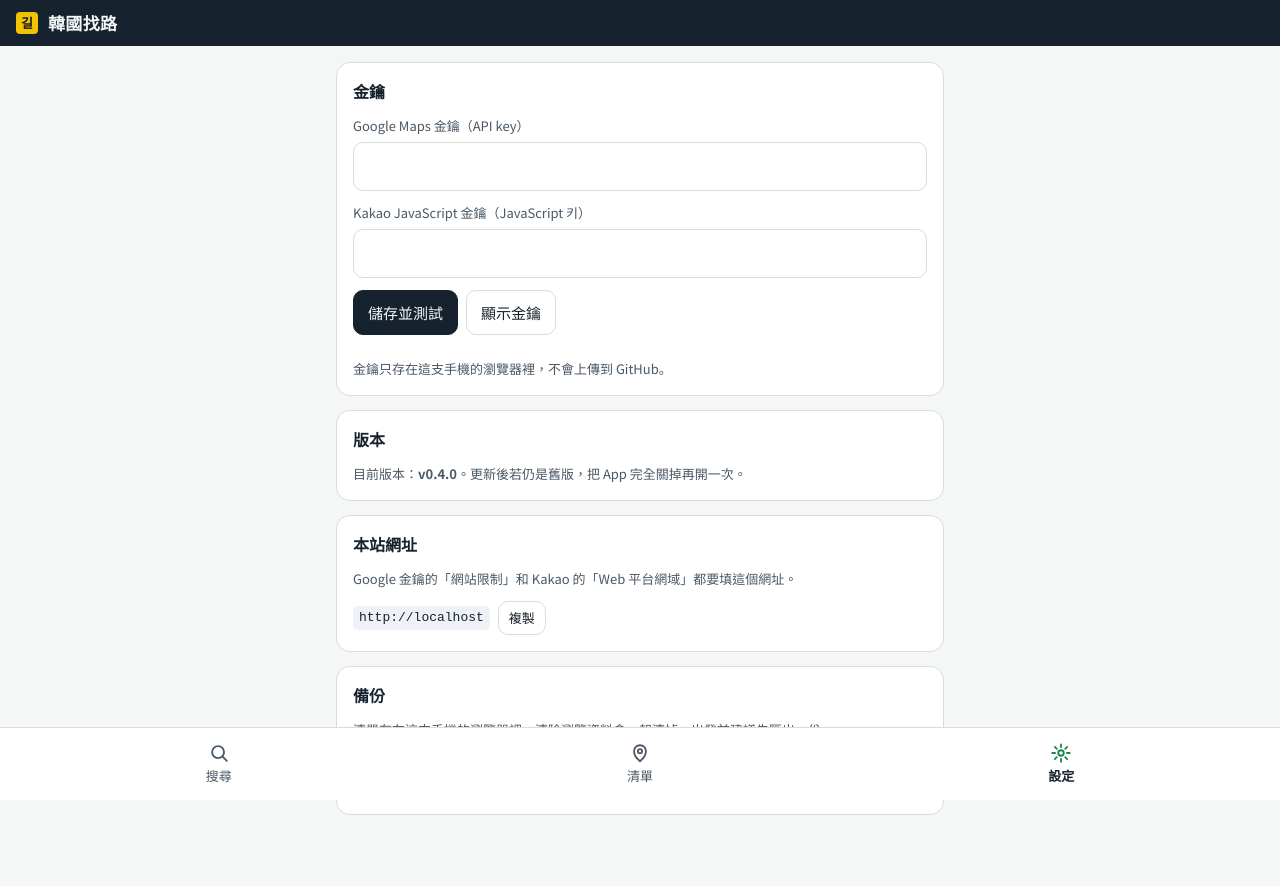
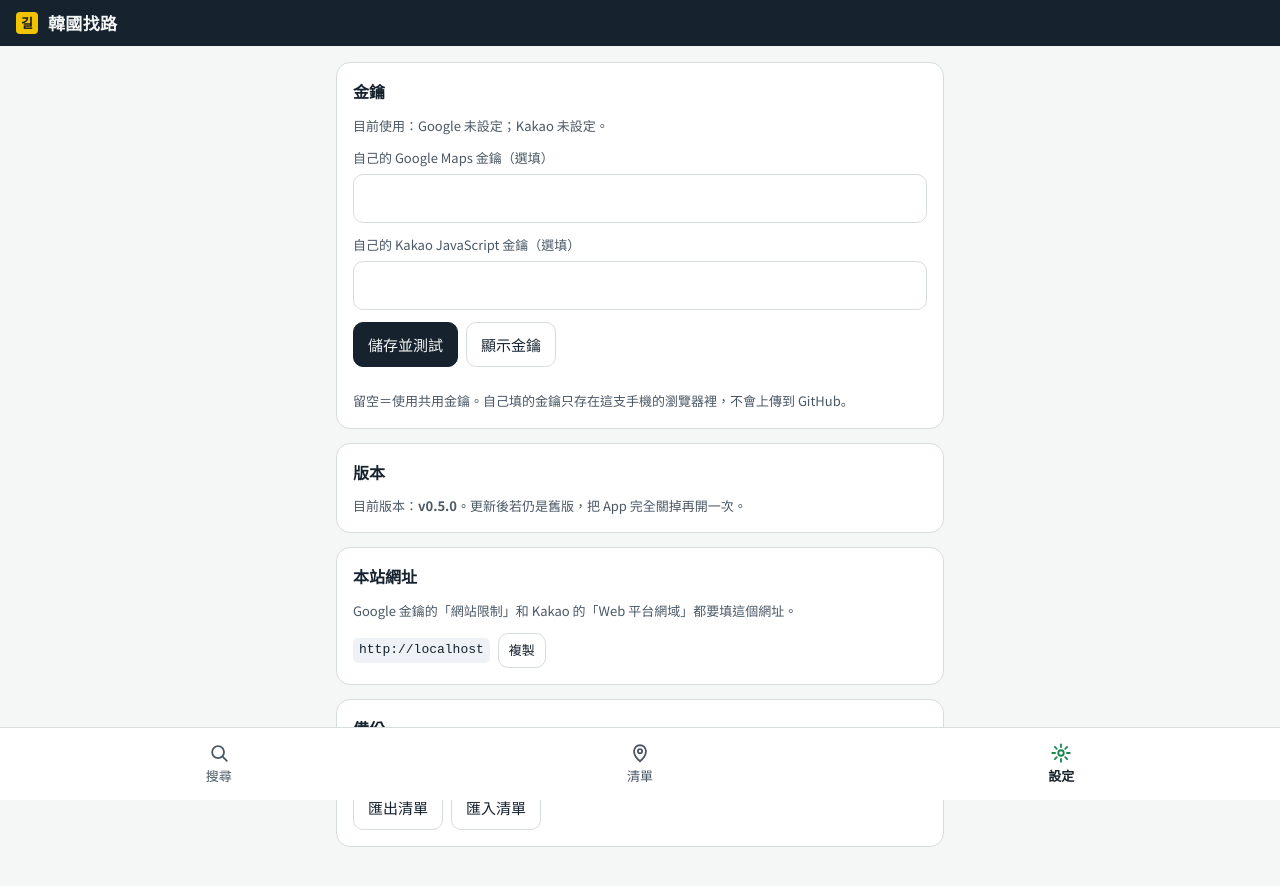
Before and after one commit to Onzala/kroute, a plain HTML site: page index.html in a window 1280 px wide. Drawn offline with Linux system fonts and the light colour scheme; a web font is replaced by a local one.

Commit message:
v0.5.0: shared keys via config.js, own keys optional and take priority
Co-Authored-By: Claude Opus 5.5 <noreply@anthropic.com>

```diff
--- /dev/null
+++ b/config.js
@@ -0,0 +1,11 @@
+/* 韓國找路：共用金鑰（Link 同意於 2026-10-15 改為公開放在這裡，讓朋友打開網址就能用）
+   - 兩把金鑰都會被任何打開網址的人看到；安全靠後台限制，不靠隱藏：
+     Google：網站限制 https://onzala.github.io/* ＋ API 限制 ＋ 每日配額上限 ＋ 預算快訊
+     Kakao：JavaScript SDK 도메인只登記 https://onzala.github.io
+   - 換金鑰：改下面兩行 → commit → push。使用者重開 App 就會拿到新金鑰。
+   - 留空字串＝不提供共用金鑰，使用者要在「設定」頁自己填。
+   - 使用者在「設定」頁填了自己的金鑰時，以使用者的為準。 */
+window.KROUTE_SHARED_KEYS = {
+  google: '',  // 貼上以 AIza 開頭的 Google 金鑰
+  kakao: ''    // 貼上 Kakao「JavaScript 키」
+};
--- a/index.html
+++ b/index.html
@@ -186,10 +186,11 @@ code{font-size:13px;background:var(--info-bg);padding:2px 6px;border-radius:5px;
     <section id="v-settings" class="stack" hidden>
       <div class="card">
         <h2>金鑰</h2>
-        <label class="f" for="kGoogle">Google Maps 金鑰（API key）
+        <p id="keySrc" class="muted" style="margin:0"></p>
+        <label class="f" for="kGoogle">自己的 Google Maps 金鑰（選填）
           <input id="kGoogle" type="password" autocomplete="off" spellcheck="false">
         </label>
-        <label class="f" for="kKakao">Kakao JavaScript 金鑰（JavaScript 키）
+        <label class="f" for="kKakao">自己的 Kakao JavaScript 金鑰（選填）
           <input id="kKakao" type="password" autocomplete="off" spellcheck="false">
         </label>
         <div class="row">
@@ -197,7 +198,7 @@ code{font-size:13px;background:var(--info-bg);padding:2px 6px;border-radius:5px;
           <button class="btn" id="btnShowKeys" type="button">顯示金鑰</button>
         </div>
         <div id="keyTest" class="muted" aria-live="polite"></div>
-        <p class="muted" style="margin:0">金鑰只存在這支手機的瀏覽器裡，不會上傳到 GitHub。</p>
+        <p class="muted" style="margin:0">留空＝使用共用金鑰。自己填的金鑰只存在這支手機的瀏覽器裡，不會上傳到 GitHub。</p>
       </div>
       <div class="card">
         <h2>版本</h2>
@@ -233,17 +234,25 @@ code{font-size:13px;background:var(--info-bg);padding:2px 6px;border-radius:5px;
 
 <div id="toast" class="toast" role="status" hidden></div>
 
+<script src="config.js"></script>
 <script>
 'use strict';
 /* ======================= 儲存 ======================= */
-const APP_VERSION='v0.4.0';
+const APP_VERSION='v0.5.0';
 const K_PLACES='kroute.places.v1', K_KEYS='kroute.keys.v1', K_START='kroute.start.v1';
 const store={
   get(k,d){try{const v=localStorage.getItem(k);return v?JSON.parse(v):d}catch(e){return d}},
   set(k,v){try{localStorage.setItem(k,JSON.stringify(v));return true}catch(e){toast('無法儲存：瀏覽器拒絕寫入（可能是無痕模式）');return false}}
 };
 let places=store.get(K_PLACES,[]);
-let keys=store.get(K_KEYS,{google:'',kakao:''});
+// 共用金鑰（config.js）＋使用者自己的金鑰（localStorage）；使用者有填的那一把優先
+const shared=Object.assign({google:'',kakao:''},window.KROUTE_SHARED_KEYS||{});
+let own=store.get(K_KEYS,{google:'',kakao:''});
+const sameAsShared=k=>own[k]&&own[k]===shared[k];
+// 舊版會把金鑰存在手機；若和共用金鑰相同就清掉，之後換共用金鑰時才會跟著更新
+if(sameAsShared('google'))own.google='';if(sameAsShared('kakao'))own.kakao='';
+const mergeKeys=()=>({google:own.google||shared.google,kakao:own.kakao||shared.kakao});
+let keys=mergeKeys();
 const $=s=>document.querySelector(s);
 const esc=s=>String(s??'').replace(/[&<>"']/g,c=>({'&':'&amp;','<':'&lt;','>':'&gt;','"':'&quot;',"'":'&#39;'}[c]));
 const isAndroid=/Android/i.test(navigator.userAgent);
@@ -697,15 +706,21 @@ function confirmDelete(p){
 }
 
 /* ======================= 設定 ======================= */
-$('#kGoogle').value=keys.google;$('#kKakao').value=keys.kakao;
+$('#kGoogle').value=own.google;$('#kKakao').value=own.kakao;
+function renderKeySrc(){
+  const src=k=>own[k]?'自己的金鑰':shared[k]?'共用金鑰':'未設定';
+  $('#keySrc').textContent='目前使用：Google '+src('google')+'；Kakao '+src('kakao')+'。';
+}
+renderKeySrc();
 $('#origin').textContent=location.origin;$('#appVer').textContent=APP_VERSION;
 $('#btnCopyOrigin').addEventListener('click',()=>copyText(location.origin));
 $('#btnShowKeys').addEventListener('click',e=>{const show=$('#kGoogle').type==='password';
   $('#kGoogle').type=$('#kKakao').type=show?'text':'password';e.target.textContent=show?'隱藏金鑰':'顯示金鑰'});
 $('#btnSaveKeys').addEventListener('click',async()=>{
   const ng=$('#kGoogle').value.trim(), nk=$('#kKakao').value.trim();
-  const changed=ng!==keys.google||nk!==keys.kakao;
-  keys={google:ng,kakao:nk};store.set(K_KEYS,keys);showNeedKeys();
+  own={google:ng===shared.google?'':ng,kakao:nk===shared.kakao?'':nk};store.set(K_KEYS,own);
+  const next=mergeKeys(), changed=next.google!==keys.google||next.kakao!==keys.kakao;
+  keys=next;renderKeySrc();showNeedKeys();
   if(changed&&(window.google||window.kakao)){$('#keyTest').textContent='已儲存。金鑰有變更，正在重新載入頁面…';setTimeout(()=>location.reload(),900);return}
   const out=[];$('#keyTest').innerHTML='<span class="spin"></span> 測試中…';
   try{const r=await googleSearch('Seoul Station');out.push(r.length?'Google：正常':'Google：連上了，但搜尋沒有結果')}catch(e){out.push('Google：'+(e.message==='NO_KEY'?'未填':e.message))}
```
Also changed, not shown: sw.js (+13 -2 lines).
